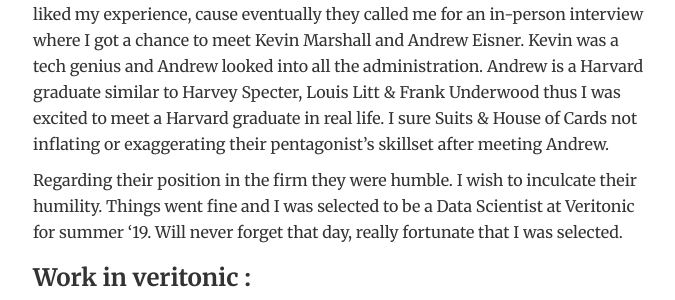
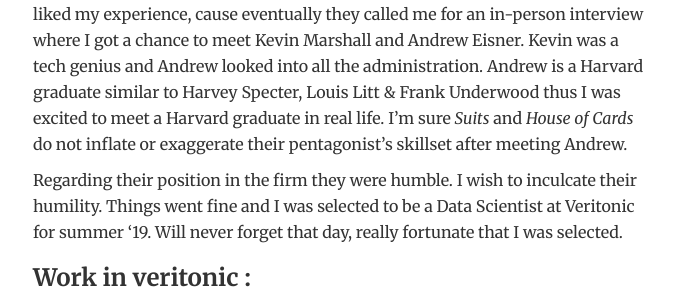
Before and after one commit to shradhit7/shradhit7.github.io, a Jekyll site: the page built from _posts/2019-08-23- Summer Internship at Veritonic.md, in a window 1280 px wide and 900 px high, scrolled down 458 px. Shown: the part 334-634 px from the top of the window, without its empty margins (301-976 px from the left). Built offline with Jekyll 4.4.1, drawn with Linux system fonts in a browser that asks for light colours; some of the changed text lies outside the part shown.

Commit message:
Update 2019-08-23- Summer Internship at Veritonic.md

```diff
--- a/_posts/2019-08-23- Summer Internship at Veritonic.md
+++ b/_posts/2019-08-23- Summer Internship at Veritonic.md
@@ -11,7 +11,7 @@
 
 After my fall'18 semester i.e. during December, I'd been applying to various firms for internship. Done with my undergrad in computer science at College of Engineering Pune - India, I had been majoring in Data Analytics at Rutgers University, New Jersey - America. Having an innate interest in mathematics, statistics and machine learning, I was looking for Data Analyst / Scientist positions. Applications to firms seemed like an endless process. By January, many firms did revert back some positively, many negatively - one of best was Veritonic.
 
-Andrew Eisner ( Chief Operating Officer [COO] - Veritonic ) asked me to forward a writeup regarding the work that I've done in the past in the field of Data Science. On the basis of that, I was invited for a telephonic interview. Prolly they liked my experience, cause eventually they called me for an in-person interview where I got a chance to meet Kevin Marshall and Andrew Eisner. Kevin was a tech genius and Andrew looked into all the administration. Andrew is a Harvard graduate similar to Harvey Specter, Louis Litt & Frank Underwood thus I was excited to meet a Harvard graduate in real life. I sure Suits & House of Cards not inflating or exaggerating their pentagonist's skillset after meeting Andrew.
+Andrew Eisner ( Chief Operating Officer [COO] - Veritonic ) asked me to forward a writeup regarding the work that I've done in the past in the field of Data Science. On the basis of that, I was invited for a telephonic interview. Prolly they liked my experience, cause eventually they called me for an in-person interview where I got a chance to meet Kevin Marshall and Andrew Eisner. Kevin was a tech genius and Andrew looked into all the administration. Andrew is a Harvard graduate similar to Harvey Specter, Louis Litt & Frank Underwood thus I was excited to meet a Harvard graduate in real life. I'm sure _Suits_ and _House of Cards_ do not inflate or exaggerate their pentagonist's skillset after meeting Andrew.
 
 Regarding their position in the firm they were humble. I wish to inculcate their humility. Things went fine and I was selected to be a Data Scientist at Veritonic for summer '19. Will never forget that day, really fortunate that I was selected.
 
```
